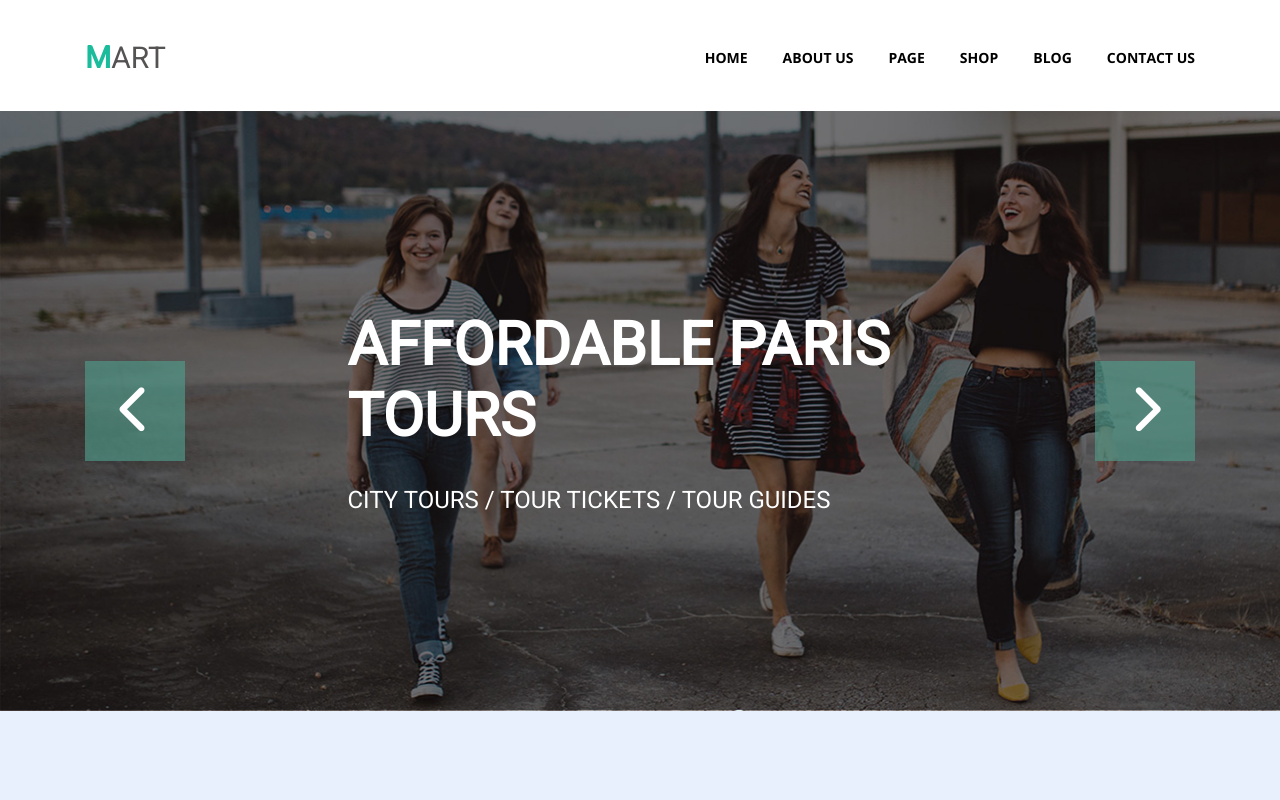
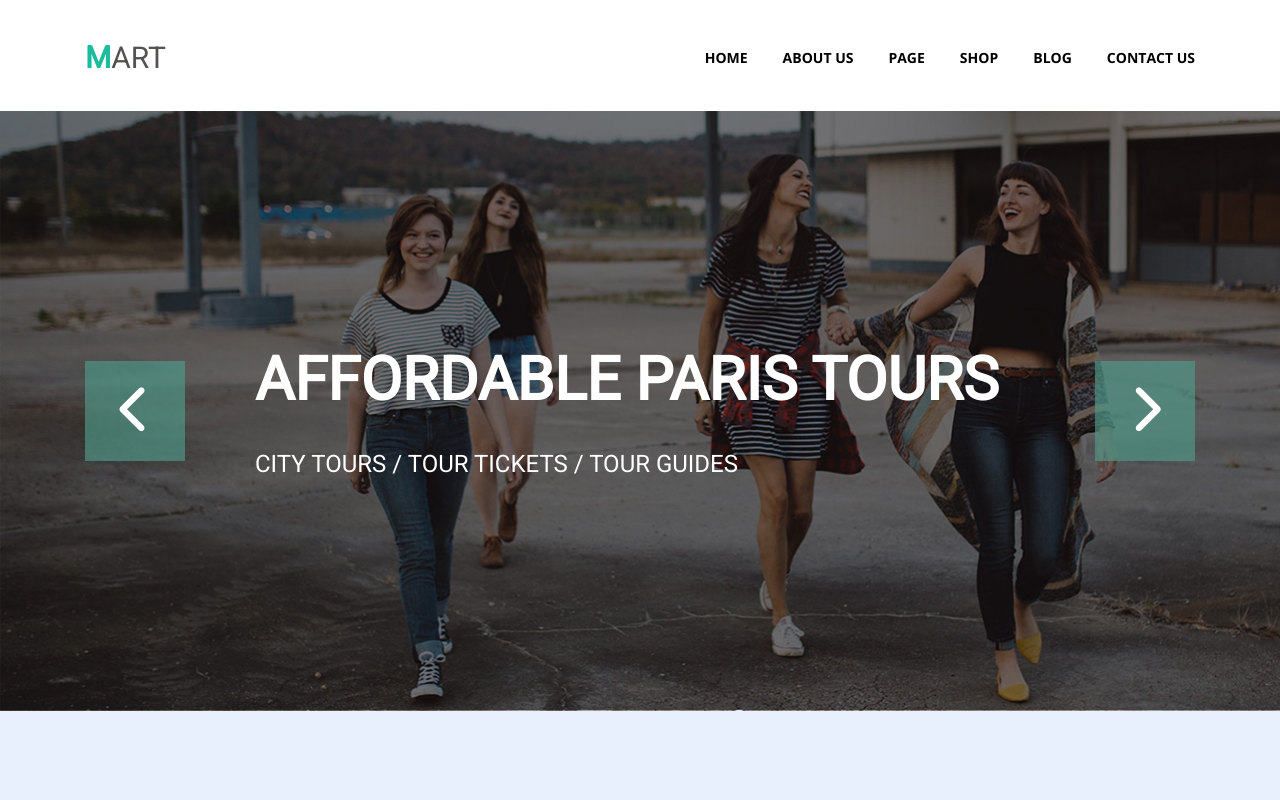
Before and after one commit to JustDenis/goit-fe-course, a plain HTML site: page html-css/module-05/index.html in a window 1280 px wide. Shown: the top 800 px of the page. Drawn offline with nearby package versions, Linux system fonts and the light colour scheme.

Commit message:
fixed code

```diff
--- a/html-css/module-05/css/styles.css
+++ b/html-css/module-05/css/styles.css
@@ -93,8 +93,8 @@ main{
     position: absolute;
     text-align: left;
     top: 50%;
-    left: 50%;
-    transform: translateX(-50%) translateY(-50%);
+    left: 200px;
+    transform: translateY(-50%);
 }
 
 .slider-btn{
```
